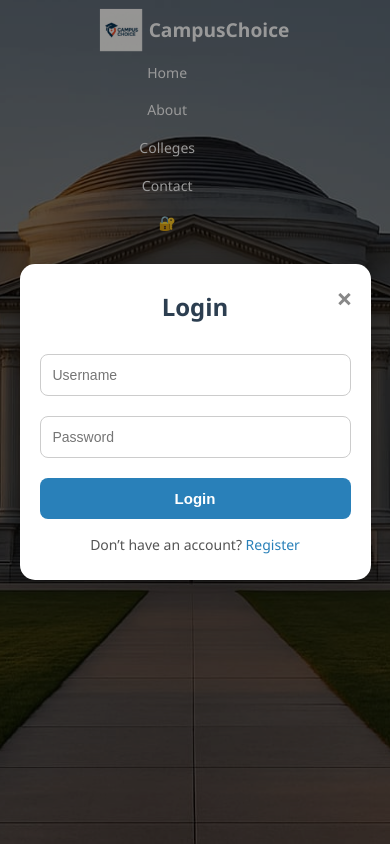
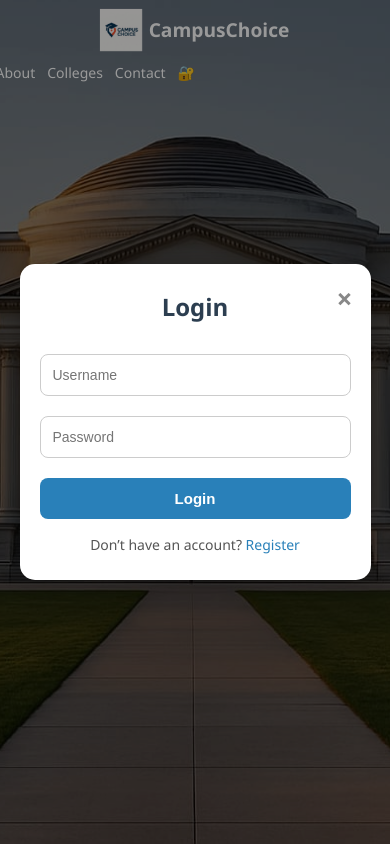
Before and after one commit to ayanshaikh29/CampusChoice-college-finder, a Flask app: page / in a window 390 px wide. Run offline with Flask 3, Linux system fonts and the light colour scheme.

Commit message:
Update style.css

```diff
--- a/static/style.css
+++ b/static/style.css
@@ -459,7 +459,7 @@ footer {
     text-align: center;
   }
   .nav-links {
-    flex-direction: column;
+    flex-direction: row;
     position: static;
     transform: none;
     gap: 10px;
@@ -524,7 +524,7 @@ footer {
   }
   .nav-links {
     flex-wrap: wrap;
-    flex-direction: column;
+    flex-direction: row;
     align-items: center;
     left: 50%;
     transform: translateX(-50%);
```
